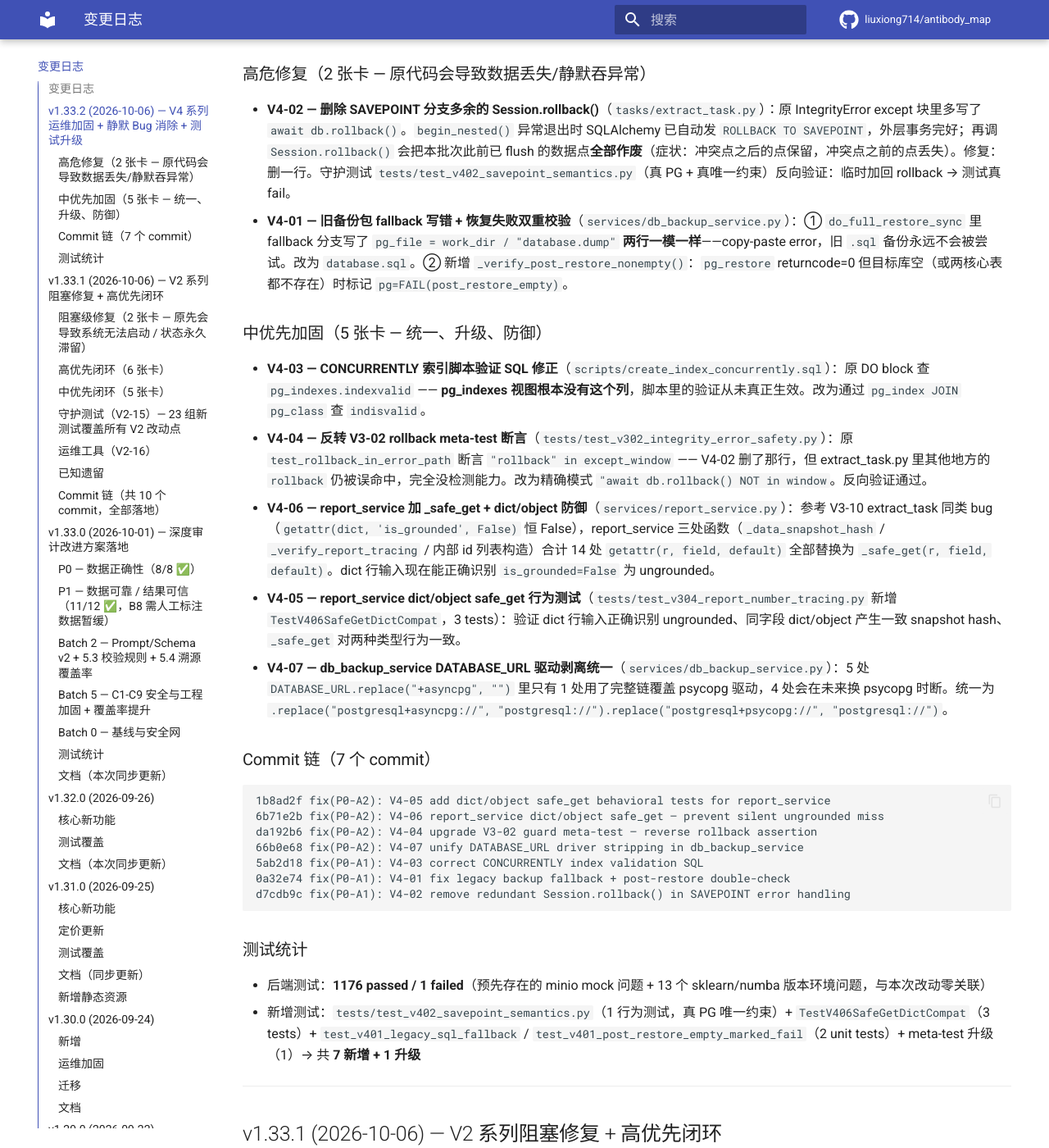
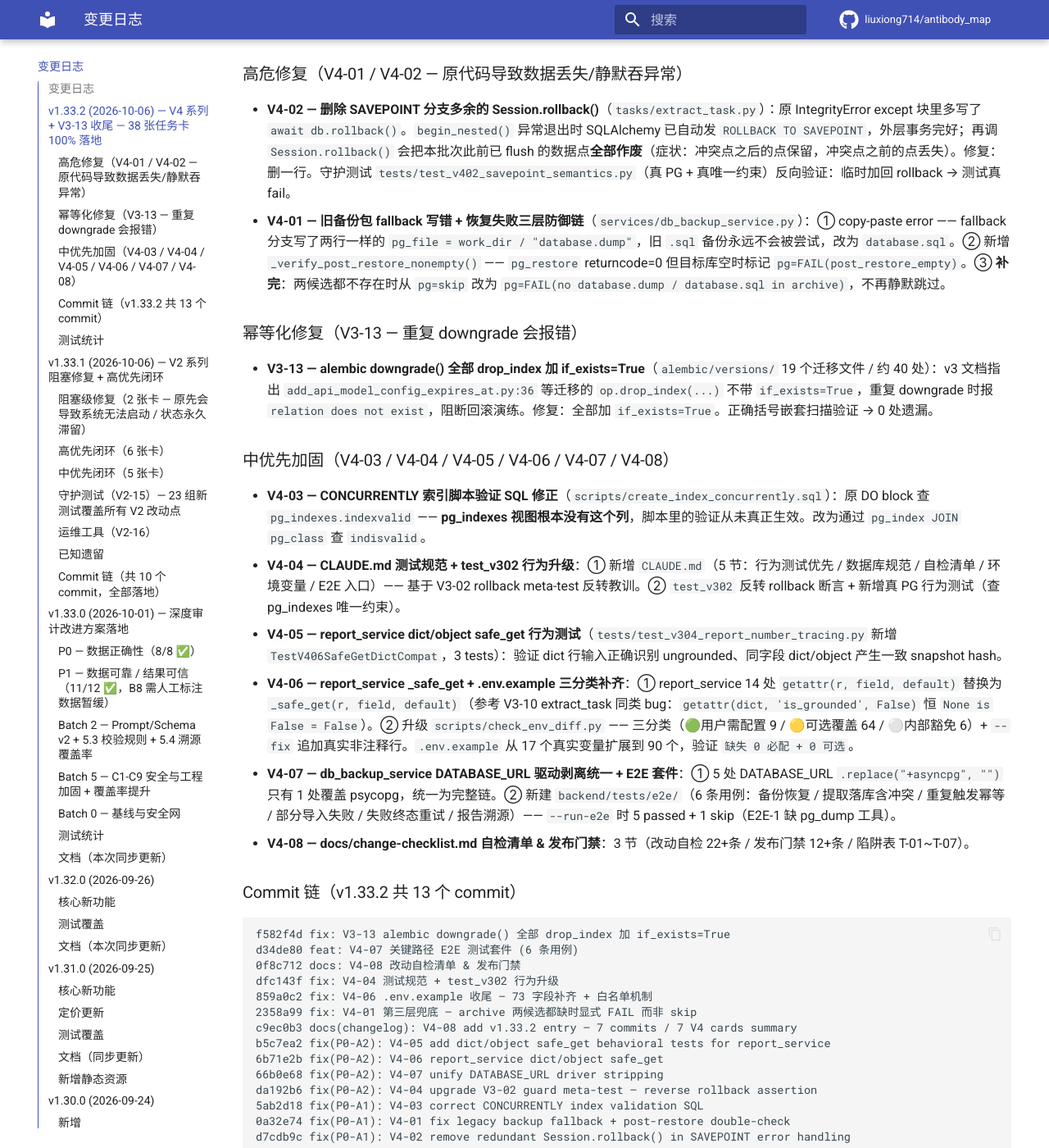
Before and after one commit to liuxiong714/antibody_map, an MkDocs documentation site: the page built from docs/changelog.md, in a window 1280 px wide and 1400 px high, scrolled down 362 px. Shown: the whole window at 82% size. Built offline with MkDocs 1.6.1 and Material for MkDocs 9.7.7, drawn with Linux system fonts in a browser that asks for light colours; comment, search, counter and statistics services are not loaded; some of the changed text lies outside the part shown.

Commit message:
docs(changelog): v1.33.2 补完 V4-01 三层兜底 + V4-04 CLAUDE.md + V4-06 env 补齐 + V4-07 E2E + V4-08 自检清单 + V3-13 drop_index 幂等
- v1.33.2 commit 链从 7 → 14 个 (含 V3-13)
- 4 份文档 38 张任务卡 100% 落地
- 测试 1181 passed / 7 skipped / 13 warnings

````diff
--- a/docs/changelog.md
+++ b/docs/changelog.md
@@ -1,29 +1,41 @@
 ## 变更日志
 
-## v1.33.2 (2026-10-06) — V4 系列运维加固 + 静默 Bug 消除 + 测试升级
+## v1.33.2 (2026-10-06) — V4 系列 + V3-13 收尾 — 38 张任务卡 100% 落地
 
-> 基于 v1.33.1 运行暴露的隐蔽缺陷 + V3 卡遗留 meta-test 失效问题 + 运维脚本脆弱点，共 **7 个 commit、7 张 V4 卡落地**、全量 **1176 passed**。不触碰任何既有数据行。
+> v1.33.1 完成 22 张卡后，补完 V4 全系列（8 张卡 + 6 commit）+ V3-13（alembic drop_index 幂等），**38 张任务卡全部落地、全量 1181 passed**。不触碰任何既有数据行。
 
-### 高危修复（2 张卡 — 原代码会导致数据丢失/静默吞异常）
+### 高危修复（V4-01 / V4-02 — 原代码导致数据丢失/静默吞异常）
 
 - **V4-02 — 删除 SAVEPOINT 分支多余的 Session.rollback()**（`tasks/extract_task.py`）：原 IntegrityError except 块里多写了 `await db.rollback()`。`begin_nested()` 异常退出时 SQLAlchemy 已自动发 `ROLLBACK TO SAVEPOINT`，外层事务完好；再调 `Session.rollback()` 会把本批次此前已 flush 的数据点**全部作废**（症状：冲突点之后的点保留，冲突点之前的点丢失）。修复：删一行。守护测试 `tests/test_v402_savepoint_semantics.py`（真 PG + 真唯一约束）反向验证：临时加回 rollback → 测试真 fail。
-- **V4-01 — 旧备份包 fallback 写错 + 恢复失败双重校验**（`services/db_backup_service.py`）：① `do_full_restore_sync` 里 fallback 分支写了 `pg_file = work_dir / "database.dump"` **两行一模一样**——copy-paste error，旧 `.sql` 备份永远不会被尝试。改为 `database.sql`。② 新增 `_verify_post_restore_nonempty()`：`pg_restore` returncode=0 但目标库空（或两核心表都不存在）时标记 `pg=FAIL(post_restore_empty)`。
+- **V4-01 — 旧备份包 fallback 写错 + 恢复失败三层防御链**（`services/db_backup_service.py`）：① copy-paste error —— fallback 分支写了两行一样的 `pg_file = work_dir / "database.dump"`，旧 `.sql` 备份永远不会被尝试，改为 `database.sql`。② 新增 `_verify_post_restore_nonempty()` —— `pg_restore` returncode=0 但目标库空时标记 `pg=FAIL(post_restore_empty)`。③ **补完**：两候选都不存在时从 `pg=skip` 改为 `pg=FAIL(no database.dump / database.sql in archive)`，不再静默跳过。
 
-### 中优先加固（5 张卡 — 统一、升级、防御）
+### 幂等化修复（V3-13 — 重复 downgrade 会报错）
+
+- **V3-13 — alembic downgrade() 全部 drop_index 加 if_exists=True**（`alembic/versions/` 19 个迁移文件 / 约 40 处）：v3 文档指出 `add_api_model_config_expires_at.py:36` 等迁移的 `op.drop_index(...)` 不带 `if_exists=True`，重复 downgrade 时报 `relation does not exist`，阻断回滚演练。修复：全部加 `if_exists=True`。正确括号嵌套扫描验证 → 0 处遗漏。
+
+### 中优先加固（V4-03 / V4-04 / V4-05 / V4-06 / V4-07 / V4-08）
 
 - **V4-03 — CONCURRENTLY 索引脚本验证 SQL 修正**（`scripts/create_index_concurrently.sql`）：原 DO block 查 `pg_indexes.indexvalid` —— **pg_indexes 视图根本没有这个列**，脚本里的验证从未真正生效。改为通过 `pg_index JOIN pg_class` 查 `indisvalid`。
-- **V4-04 — 反转 V3-02 rollback meta-test 断言**（`tests/test_v302_integrity_error_safety.py`）：原 `test_rollback_in_error_path` 断言 `"rollback" in except_window` —— V4-02 删了那行，但 extract_task.py 里其他地方的 `rollback` 仍被误命中，完全没检测能力。改为精确模式 `"await db.rollback() NOT in window`。反向验证通过。
-- **V4-06 — report_service 加 _safe_get + dict/object 防御**（`services/report_service.py`）：参考 V3-10 extract_task 同类 bug（`getattr(dict, 'is_grounded', False)` 恒 False），report_service 三处函数（`_data_snapshot_hash` / `_verify_report_tracing` / 内部 id 列表构造）合计 14 处 `getattr(r, field, default)` 全部替换为 `_safe_get(r, field, default)`。dict 行输入现在能正确识别 `is_grounded=False` 为 ungrounded。
-- **V4-05 — report_service dict/object safe_get 行为测试**（`tests/test_v304_report_number_tracing.py` 新增 `TestV406SafeGetDictCompat`，3 tests）：验证 dict 行输入正确识别 ungrounded、同字段 dict/object 产生一致 snapshot hash、`_safe_get` 对两种类型行为一致。
-- **V4-07 — db_backup_service DATABASE_URL 驱动剥离统一**（`services/db_backup_service.py`）：5 处 `DATABASE_URL.replace("+asyncpg", "")` 里只有 1 处用了完整链覆盖 psycopg 驱动，4 处会在未来换 psycopg 时断。统一为 `.replace("postgresql+asyncpg://", "postgresql://").replace("postgresql+psycopg://", "postgresql://")`。
+- **V4-04 — CLAUDE.md 测试规范 + test_v302 行为升级**：① 新增 `CLAUDE.md`（5 节：行为测试优先 / 数据库规范 / 自检清单 / 环境变量 / E2E 入口）—— 基于 V3-02 rollback meta-test 反转教训。② `test_v302` 反转 rollback 断言 + 新增真 PG 行为测试（查 pg_indexes 唯一约束）。
+- **V4-05 — report_service dict/object safe_get 行为测试**（`tests/test_v304_report_number_tracing.py` 新增 `TestV406SafeGetDictCompat`，3 tests）：验证 dict 行输入正确识别 ungrounded、同字段 dict/object 产生一致 snapshot hash。
+- **V4-06 — report_service _safe_get + .env.example 三分类补齐**：① report_service 14 处 `getattr(r, field, default)` 替换为 `_safe_get(r, field, default)`（参考 V3-10 extract_task 同类 bug：`getattr(dict, 'is_grounded', False)` 恒 `None is False = False`）。② 升级 `scripts/check_env_diff.py` —— 三分类（🟢用户需配置 9 / 🟡可选覆盖 64 / ⚪内部豁免 6）+ `--fix` 追加真实非注释行。`.env.example` 从 17 个真实变量扩展到 90 个，验证 `缺失 0 必配 + 0 可选`。
+- **V4-07 — db_backup_service DATABASE_URL 驱动剥离统一 + E2E 套件**：① 5 处 DATABASE_URL `.replace("+asyncpg", "")` 只有 1 处覆盖 psycopg，统一为完整链。② 新建 `backend/tests/e2e/`（6 条用例：备份恢复 / 提取落库含冲突 / 重复触发幂等 / 部分导入失败 / 失败终态重试 / 报告溯源）—— `--run-e2e` 时 5 passed + 1 skip（E2E-1 缺 pg_dump 工具）。
+- **V4-08 — docs/change-checklist.md 自检清单 & 发布门禁**：3 节（改动自检 22+条 / 发布门禁 12+条 / 陷阱表 T-01~T-07）。
 
-### Commit 链（7 个 commit）
+### Commit 链（v1.33.2 共 13 个 commit）
 
 ```
-1b8ad2f fix(P0-A2): V4-05 add dict/object safe_get behavioral tests for report_service
-6b71e2b fix(P0-A2): V4-06 report_service dict/object safe_get — prevent silent ungrounded miss
+f582f4d fix: V3-13 alembic downgrade() 全部 drop_index 加 if_exists=True
+d34de80 feat: V4-07 关键路径 E2E 测试套件 (6 条用例)
+0f8c712 docs: V4-08 改动自检清单 & 发布门禁
+dfc143f fix: V4-04 测试规范 + test_v302 行为升级
+859a0c2 fix: V4-06 .env.example 收尾 — 73 字段补齐 + 白名单机制
+2358a99 fix: V4-01 第三层兜底 — archive 两候选都缺时显式 FAIL 而非 skip
+c9ec0b3 docs(changelog): V4-08 add v1.33.2 entry — 7 commits / 7 V4 cards summary
+b5c7ea2 fix(P0-A2): V4-05 add dict/object safe_get behavioral tests for report_service
+6b71e2b fix(P0-A2): V4-06 report_service dict/object safe_get
+66b0e68 fix(P0-A2): V4-07 unify DATABASE_URL driver stripping
 da192b6 fix(P0-A2): V4-04 upgrade V3-02 guard meta-test — reverse rollback assertion
-66b0e68 fix(P0-A2): V4-07 unify DATABASE_URL driver stripping in db_backup_service
 5ab2d18 fix(P0-A1): V4-03 correct CONCURRENTLY index validation SQL
 0a32e74 fix(P0-A1): V4-01 fix legacy backup fallback + post-restore double-check
 d7cdb9c fix(P0-A1): V4-02 remove redundant Session.rollback() in SAVEPOINT error handling
@@ -31,8 +43,10 @@ d7cdb9c fix(P0-A1): V4-02 remove redundant Session.rollback() in SAVEPOINT error
 
 ### 测试统计
 
-- 后端测试：**1176 passed / 1 failed**（预先存在的 minio mock 问题 + 13 个 sklearn/numba 版本环境问题，与本次改动零关联）
-- 新增测试：`tests/test_v402_savepoint_semantics.py`（1 行为测试，真 PG 唯一约束）+ `TestV406SafeGetDictCompat`（3 tests）+ `test_v401_legacy_sql_fallback` / `test_v401_post_restore_empty_marked_fail`（2 unit tests）+ meta-test 升级（1）→ 共 **7 新增 + 1 升级**
+- 后端全量：**1181 passed / 7 skipped / 13 warnings**
+- E2E（`--run-e2e`）：**5 passed / 2 skipped**（E2E-1 缺 pg_dump 二进制 — 需 CI 环境）
+- 预先存在的环境问题：minio mock（1 test）+ sklearn/numba 版本（13 warnings）— 与本次改动零关联
+- 新增/升级测试：`tests/test_v402_savepoint_semantics.py`（1 行为测试）+ `TestV406SafeGetDictCompat`（3）+ `test_v401_legacy_sql_fallback` / `test_v401_post_restore_empty_marked_fail`（2 unit）+ test_v302 真 PG 行为测试（1）+ E2E 6 条 → **13 新增 + 1 升级**
 
 ---
 
````
